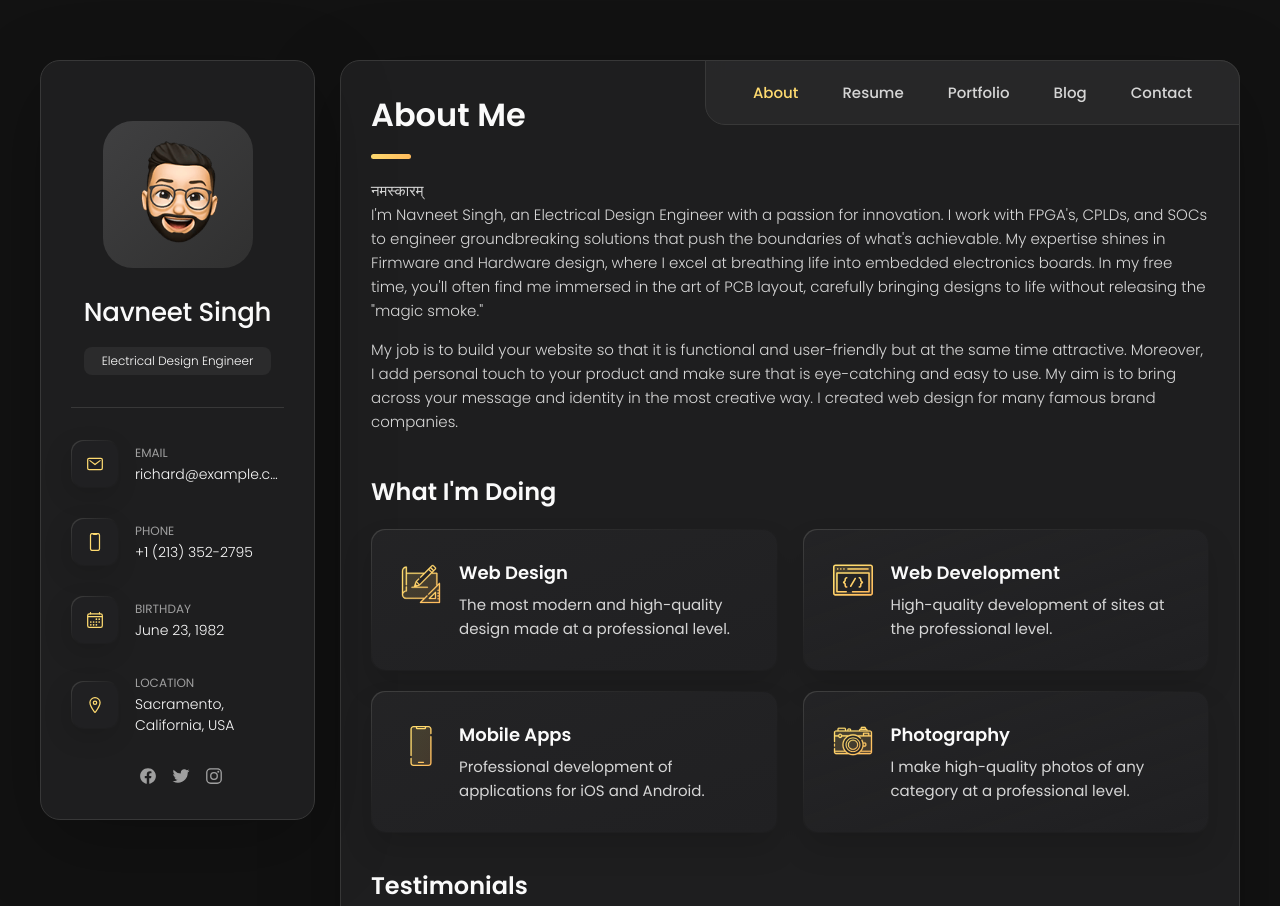
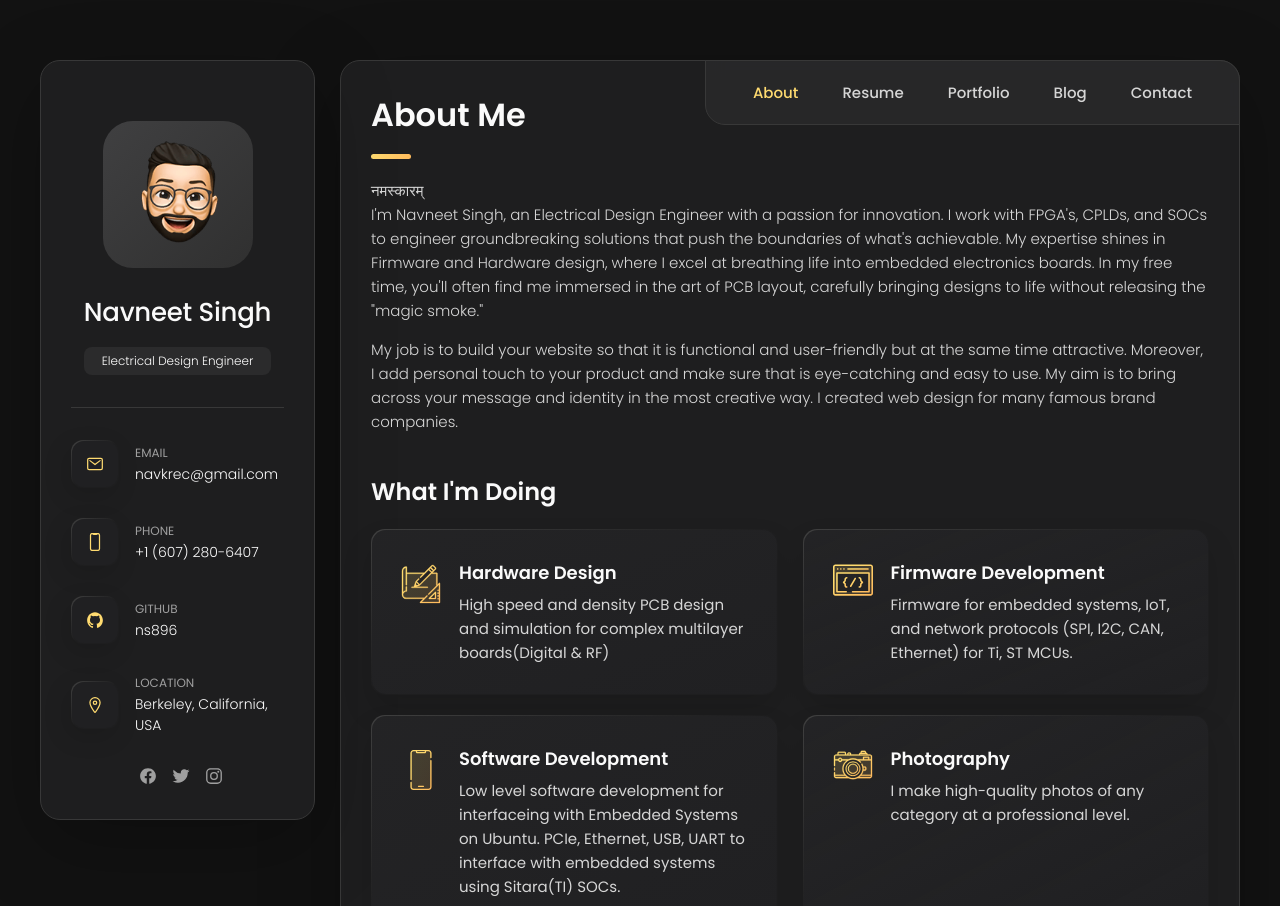
Before and after one commit to ns896/nsingh_about, a plain HTML site: page index.html in a window 1280 px wide. Shown: the top 906 px of the page. Drawn offline with nearby package versions, Linux system fonts and the light colour scheme.

Commit message:
Modified some side bar and a few tiles

```diff
--- a/index.html
+++ b/index.html
@@ -75,7 +75,7 @@
             <div class="contact-info">
               <p class="contact-title">Email</p>
 
-              <a href="mailto:richard@example.com" class="contact-link">richard@example.com</a>
+              <a href="mailto:navkrec@gmail.com" class="contact-link">navkrec@gmail.com</a>
             </div>
 
           </li>
@@ -89,7 +89,7 @@
             <div class="contact-info">
               <p class="contact-title">Phone</p>
 
-              <a href="tel:+12133522795" class="contact-link">+1 (213) 352-2795</a>
+              <a href="tel:+16072806407" class="contact-link">+1 (607) 280-6407</a>
             </div>
 
           </li>
@@ -97,13 +97,13 @@
           <li class="contact-item">
 
             <div class="icon-box">
-              <ion-icon name="calendar-outline"></ion-icon>
+              <ion-icon name="logo-github"></ion-icon>
             </div>
 
             <div class="contact-info">
-              <p class="contact-title">Birthday</p>
+              <p class="contact-title">GitHub</p>
 
-              <time datetime="1982-06-23">June 23, 1982</time>
+              <a href="https://github.com/ns896" class="contact-link">ns896</a>
             </div>
 
           </li>
@@ -117,7 +117,7 @@
             <div class="contact-info">
               <p class="contact-title">Location</p>
 
-              <address>Sacramento, California, USA</address>
+              <address>Berkeley, California, USA</address>
             </div>
 
           </li>
@@ -245,10 +245,10 @@
               </div>
 
               <div class="service-content-box">
-                <h4 class="h4 service-item-title">Web design</h4>
+                <h4 class="h4 service-item-title">Hardware Design</h4>
 
                 <p class="service-item-text">
-                  The most modern and high-quality design made at a professional level.
+                  High speed and density PCB design and simulation for complex multilayer boards(Digital & RF)
                 </p>
               </div>
 
@@ -261,11 +261,11 @@
               </div>
 
               <div class="service-content-box">
-                <h4 class="h4 service-item-title">Web development</h4>
+                <h4 class="h4 service-item-title">Firmware Development</h4>
 
                 <p class="service-item-text">
-                  High-quality development of sites at the professional level.
-                </p>
+                  Firmware for embedded systems, IoT, and network protocols (SPI, I2C, CAN, Ethernet) for Ti, ST MCUs.
+                  </p>
               </div>
 
             </li>
@@ -277,10 +277,11 @@
               </div>
 
               <div class="service-content-box">
-                <h4 class="h4 service-item-title">Mobile apps</h4>
+                <h4 class="h4 service-item-title">Software Development</h4>
 
                 <p class="service-item-text">
-                  Professional development of applications for iOS and Android.
+                  Low level software development for interfaceing with Embedded Systems on Ubuntu.
+                  PCIe, Ethernet, USB, UART to interface with embedded systems using Sitara(TI) SOCs.
                 </p>
               </div>
 
```
